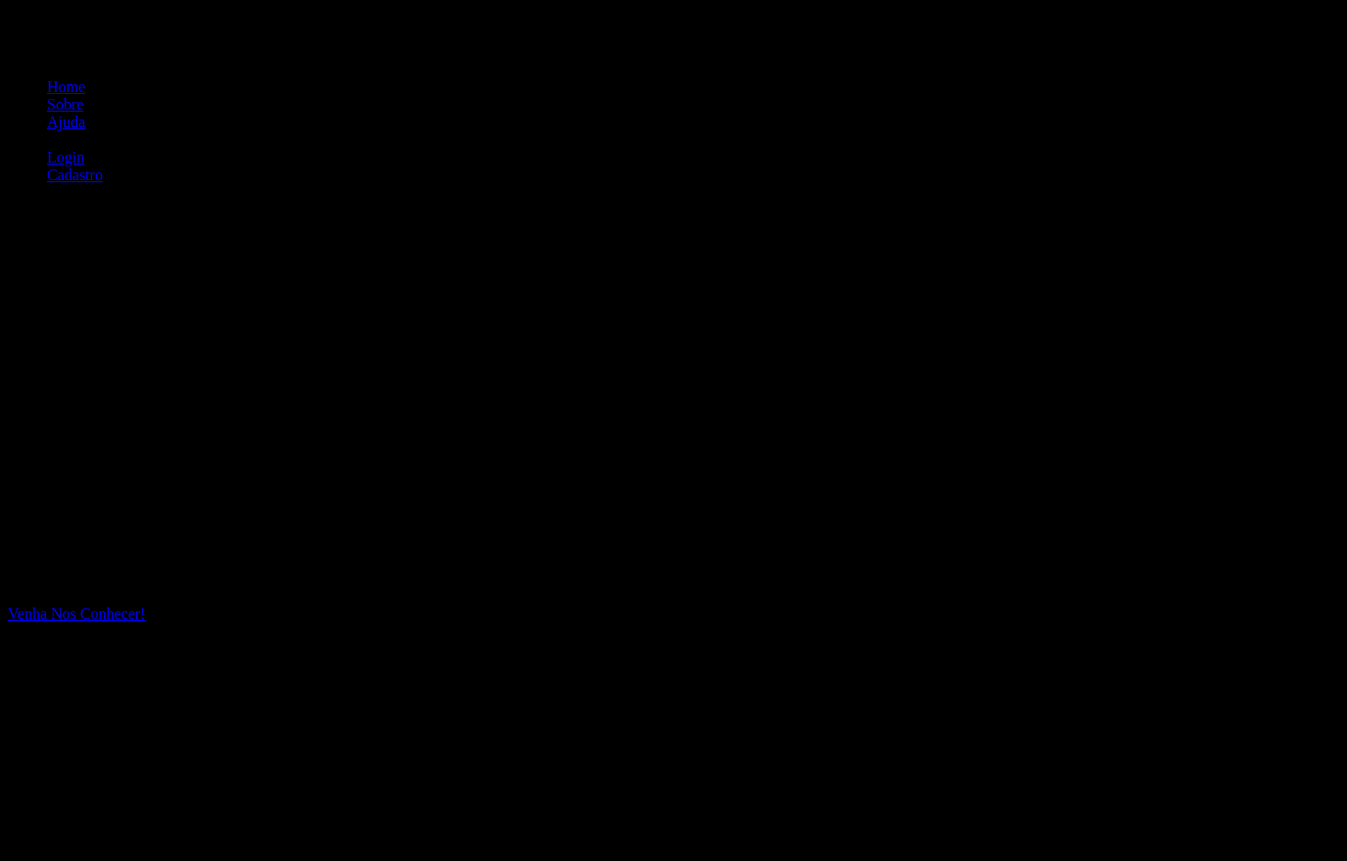
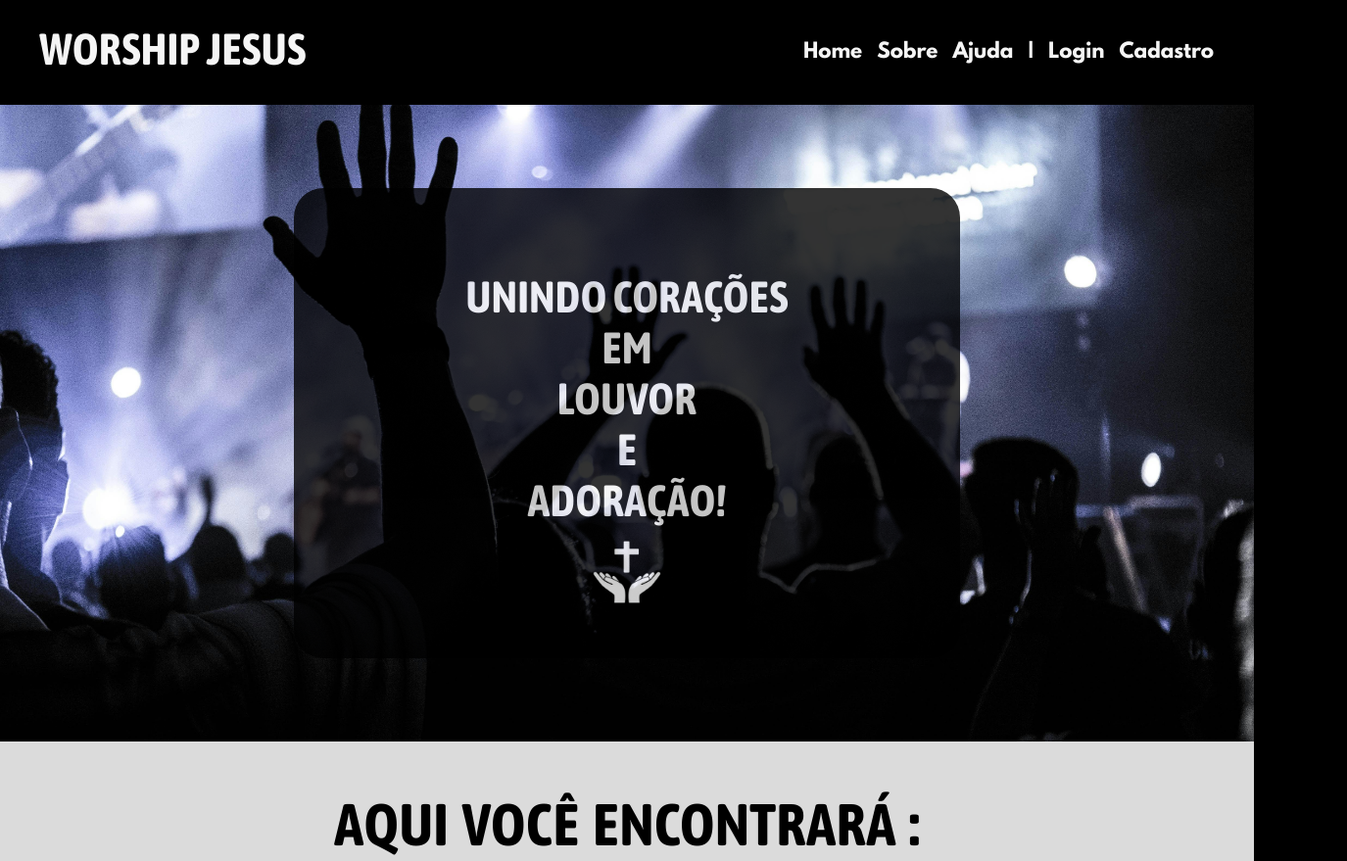
Before and after one commit to thaisvitoriafslz/Projeto-Individual-Thais-, a plain HTML site: page Site/index.html in a window 1280 px wide. Shown: the top 879 px of the page at 98% size, 1375 px wide, since content can reach past the window. Before the commit the page ends 800 px from the top, so only its background shows below. Drawn offline with Linux system fonts and the light colour scheme.

Commit message:
update css home

```diff
--- a/Site/index.html
+++ b/Site/index.html
@@ -13,7 +13,7 @@
 <body>
     <div class="header">
         <div class="container">
-            <h1 class="titulo">Worship Jesus</h1>
+            <h1 class="titulo">WORSHIP JESUS</h1>
             <ul class="navbar">
                 <li class="agora">
                     <a href="#">Home</a>
@@ -36,47 +36,48 @@
     </div>
 
     <div class="banner">
-        <div class="container">
-            <p>Unindo Corações em Louvor e Adoração!</p>
+        <div class="container1">
+            <p>UNINDO CORAÇÕES<br>EM<br>LOUVOR<br>E<br>ADORAÇÃO!<br>
+                <img src="styles/imgs/Logo Worship Jesus_processed.jpg">
+            </p>
         </div>
     </div>
 
     <div class="social1">
-        <div class="container">
+        <div class="container2">
+            <h1>AQUI VOCÊ ENCONTRARÁ :</h1>
             <div class="boxes">
-                <div class="box">
-                    <img src="">
-                    <h4>Aperfeiçoamento Musical</h4>
+                <div class="box1">
+                    <img src="./styles/imgs/Guitarra.png">
+                    <h4>APERFEIÇOAMENTO<br>MUSICAL</h4>
                 </div>
-                <div class="box">
-                    <img src="">
-                    <h4>Relacionamento com Deus</h4>
+                <div class="box2">
+                    <img src="./styles/imgs/Bíblia.png">
+                    <h4>RELACIONAMENTO<br>COM DEUS</h4>
                 </div>
-                <div class="box">
-                    <img src="">
-                    <h4>Desenvolvimento na Vida Espiritual</h4>
+                <div class="box3">
+                    <img src="./styles/imgs/Fogo.png">
+                    <h4>DESENVOLVIMENTO<br>NA VIDA ESPIRITUAL</h4>
                 </div>
             </div>
         </div>
     </div>
 
     <div class="social2">
-        <div class="container">
-            <div class="imagem">
-                <img src="">
-            </div>
-            <div class="titulo">
+        <div class="container3">
+            <img src="./styles/imgs/WhatsApp Image 2024-10-31 at 17.00.45.jpeg">
+                <div class="titulo">
                 <h1>Deseja Viver uma Vida Assim?</h1>
-            </div>
-            <div class="frase">
+                </div>
+                <div class="frase">
                 <h2>Explore o Poder do Louvor!</h2>
-            </div>
-            <a id="botaosobre" href="sobre.html">Venha Nos Conhecer!</a>
+                </div>
+                <a id="botaosobre" href="sobre.html">Venha Nos Conhecer!</a>
         </div>
     </div>
 
     <div class="footer">
-        <div class="container">
+        <div class="container4">
             <div class="criador">
                 <h4><span>Criado Por:</span> Thais Vitória Fosaluza</h4>
             </div>
--- a/Site/styles/style_home.css
+++ b/Site/styles/style_home.css
@@ -1,7 +1,179 @@
+@charset "UTF-8";
+
+@font-face {
+    font-family: league;
+    src: url(./fontes/league-spartan.bold.ttf) format('truetype');
+}
+
+
+@font-face {
+    font-family: asap;
+    src: url(./fontes/AsapCondensed-Bold.ttf) format('truetype');
+}
+
+
 body {
     background-color: black;
+    color: whitesmoke;
+    margin: 0;
+    top: 0;
 }
 
-.header {
+a {
+    color: inherit;
+    text-decoration: none;
+  }
+
+.container {
+    display: flex;
+    justify-content: space-between;
+    padding: 15px 40px;
+}
+
+.header .container .titulo {
+
+    font-style: normal;
+    font-kerning: none;
+    text-decoration: none;
+    font-family: asap;
+    font-size: 45px;
+    text-align: left;
+    line-height: 70%;
+    margin-top: 20px;
+}
+
+.navbar {
+    width: 300px;
+    display: flex;
+    align-items: center;
+    justify-content: space-between;
+    list-style: none;
+    color: whitesmoke;
+    font-family: league;
+    margin-top: 10px;
+    gap: 15px;
+    margin-right: 120px;
+    font-size: 20px;
+    margin-top: 15px;
+  }
+
+.banner {
+    background-image: url('./imgs/pexels-chad-kirchoff-346647-952437.jpg');
+    height: 650px;
+    width: 100%;
+    background-size: cover;
+    font-family: asap;
+    font-size: 45px;
+    display: flex;
+    justify-content: center;
+    align-items: center;
+    text-align: center;
+    margin-top: -5px;
+}
+
+.banner .container1 {
+    background-color: black;
+    height: 400px;
+    width: 600px;
+    opacity: 0.8;
+    border-radius: 30px 30px;
+    text-align: center;
+    display: block;
+    justify-content: space-between;
+    padding: 40px 40px;
+}
+
+.banner .container1 img {
+    height: 150px;
+    width: 150px;
+    justify-content: center;
+    margin-top: -30px;
+}
+
+.container1 p {
+    text-align: center;
+    color: whitesmoke;
+}
+
+.social1 {
+    display: flex;
+    justify-content: center;
+    align-items: center;
+    margin: 0;
+}
+
+.social1 .container2 {
+    height: 680px;
+    width: 100%;
+    background-color: #dbdbdb;
+    color: black;
+    font-family: asap;
+}
+
+.social1 .container2 h1 {
+    font-size: 60px;
+    text-align: center;
+    margin: 0;
+    margin-top: 50px;
+    word-spacing: 5px;
 
 }
+
+.boxes {
+    display: flex;
+    justify-content: center;
+    align-items: center;
+    text-align: center;
+    margin-top: 250px;
+    font-size: 35px;
+}
+
+.box1 {
+    padding: 25px 20px;
+    word-spacing: 7px;
+}
+
+.box2 {
+    padding: 25px 20px;
+    word-spacing: 7px;
+}
+
+.box3 {
+    padding: 25px 20px;
+    word-spacing: 7px;
+}
+
+.boxes img {
+    display: flex;
+    justify-content: center;
+    align-items: center;
+    height: 450px;
+    width: 450px;
+    margin-top: -250px;
+}
+
+.boxes h4 {
+    margin-top: -50px;
+}
+
+.container3 {
+    align-items: center;
+}
+.social2 {
+    background-image: url("./imgs/TelaFinalHome.png");
+    height: 700px;
+    width: 100%;
+    background-size: cover;
+    display: flex;
+    justify-content: center;
+    align-items: center ;
+}
+
+
+.container3 img {
+    height: 600px;
+    width: 420px;
+    margin-left: -450px;
+    margin-top: 150px;
+    border-radius: 20px;
+}
```
Also changed, not shown: Site/styles/fontes/AsapCondensed-Bold.ttf (added), Site/styles/fontes/league-spartan.bold.ttf (added), Site/styles/imgs/Bíblia.png (added), Site/styles/imgs/Fogo.png (added), Site/styles/imgs/Guitarra.png (added), Site/styles/imgs/Logo Worship Jesus_processed.jpg (added), Site/styles/imgs/TelaFinalHome.png (added), Site/styles/imgs/WhatsApp Image 2024-10-31 at 17.00.45.jpeg (added), Site/styles/imgs/pexels-chad-kirchoff-346647-952437.jpg (added).
